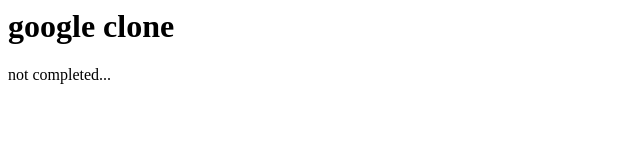
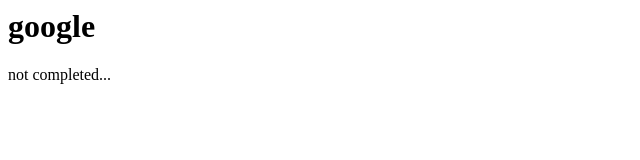
Before and after one commit to The-DevNinja/GoogleCSS, a plain HTML site: page index.html in a window 1280 px wide. Shown: the whole page, without its empty margins (0-640 px from the left). Drawn offline with Linux system fonts and the light colour scheme.

Commit message:
test google first commit beta

```diff
--- a/index.html
+++ b/index.html
@@ -1,2 +1,2 @@
-<h1>google clone</h1>
+<h1>google</h1>
 <p>not completed...</p>
```
